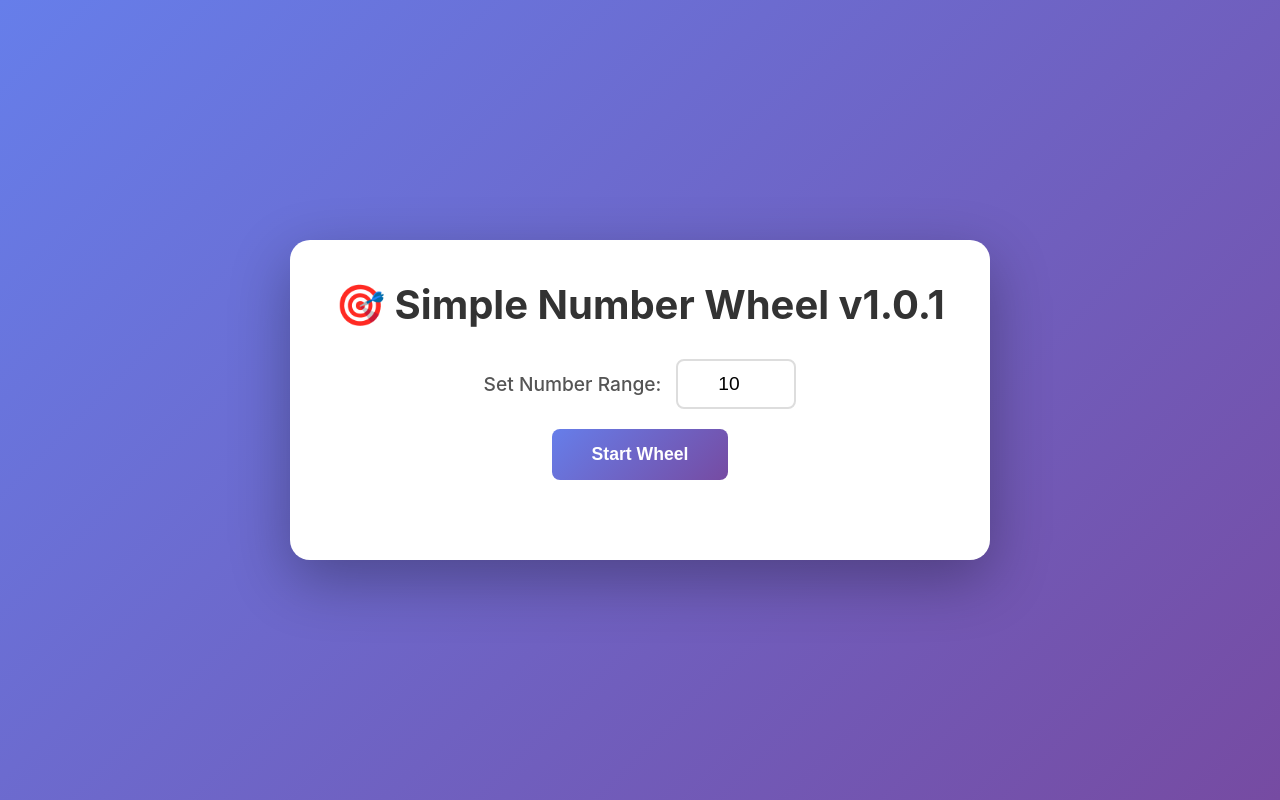
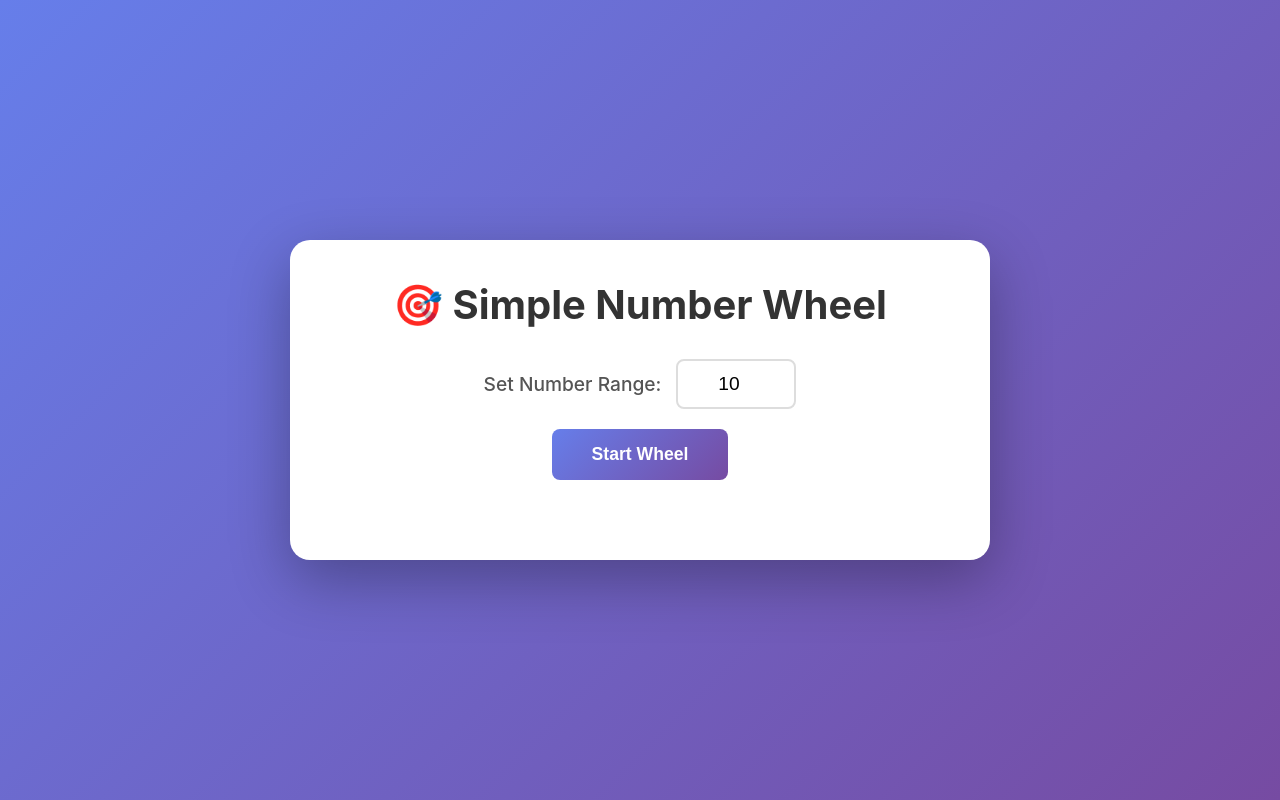
Before and after one commit to 0x3st/wheel, a plain HTML site: page simple-wheel.html in a window 1280 px wide. Drawn offline with Linux system fonts and the light colour scheme.

Commit message:
first commit

```diff
--- a/simple-wheel.html
+++ b/simple-wheel.html
@@ -239,7 +239,7 @@
 </head>
 <body>
   <div class="container">
-    <h1>🎯 Simple Number Wheel v1.0.1</h1>
+    <h1>🎯 Simple Number Wheel</h1>
 
     <!-- Setup Stage -->
     <div class="setup-section" id="setupSection">
```
